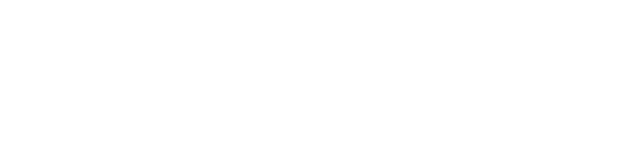
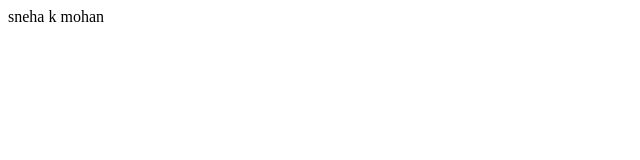
Before and after one commit to aniksajeevan4/testRepository, a plain HTML site: page index.html in a window 1280 px wide. Shown: the whole page, without its empty margins (0-640 px from the left). Drawn offline with Linux system fonts and the light colour scheme.

Commit message:
Update index.html

```diff
--- a/index.html
+++ b/index.html
@@ -1,2 +1,3 @@
-
-<table></table>
+<html>
+<table>sneha k mohan</table>
+</html>
```
